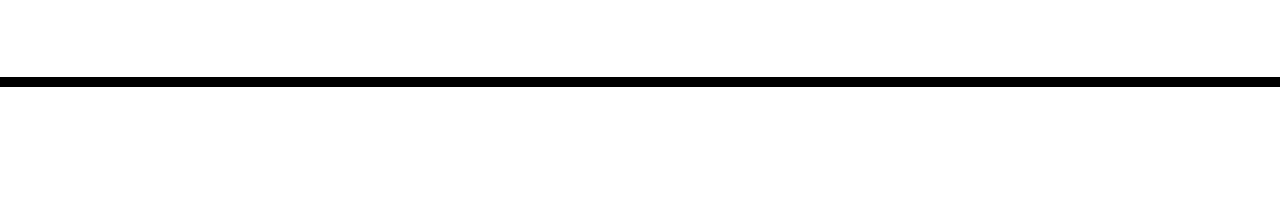
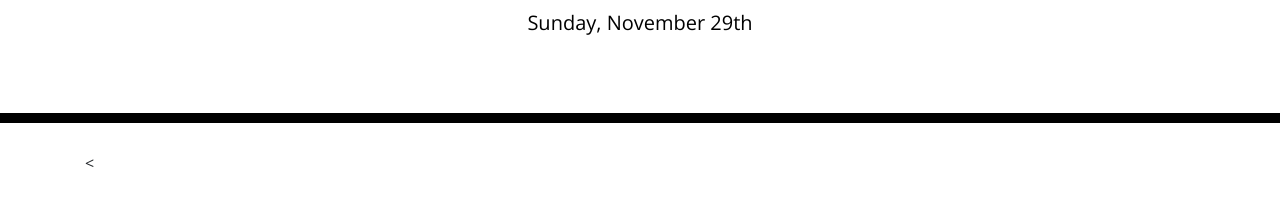
Before and after one commit to JulieAnnI/Work-Day-Scheduler, a plain HTML site: page index.html in a window 1280 px wide. Shown: the part 181-386 px from the top of the page. Drawn offline with nearby package versions, Linux system fonts and the light colour scheme.

Commit message:
Added date it is with Moment to header

```diff
--- a/script.js
+++ b/script.js
@@ -0,0 +1,11 @@
+$(document).ready(function(){
+
+
+//Displays Current Day
+ $("#currentDay").text(moment().format("dddd, MMMM Do"));
+
+
+
+
+
+});
```
Also changed, not shown: index.html (+1 -0 lines).
